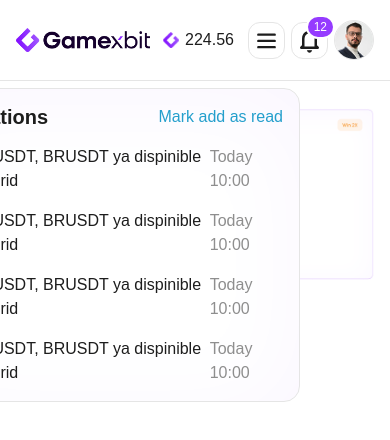
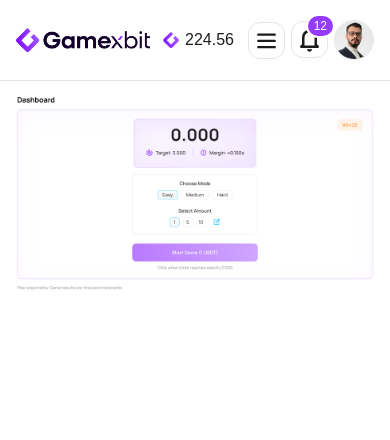
Before and after one commit to szulqarnain/GamexBit, a React (Vite) app: page / in a window 390 px wide. Shown: the top 440 px of the page. Built offline with nearby package versions, Linux system fonts and the light colour scheme.

Commit message:
modals dark mode

```diff
--- a/src/components/Common/header.tsx
+++ b/src/components/Common/header.tsx
@@ -18,7 +18,7 @@ import NotificationModal from "../UserDashboard/Notifications/NotificationModal"
 export default function Header() {
   const { darkMode, toggleDarkMode } = useTheme();
   const [isSidebarOpen, setSidebarOpen] = useState(false);
-  const [isNotiOpen, setIsNotiOpen] = useState(true);
+  const [isNotiOpen, setIsNotiOpen] = useState(false);
 
   useEffect(() => {
     document.body.style.overflow = isSidebarOpen ? "hidden" : "";
@@ -102,6 +102,7 @@ export default function Header() {
           </button>
 
           {/* Notifications */}
+          <div className="relative inline-block">
             <button
               className="relative p-[5px] sm:p-[12px] border-[1px]
               rounded-[12px] sm:rounded-[22px] border-[rgb(var(--border))]
@@ -113,6 +114,10 @@ export default function Header() {
                 12
               </span>
             </button>
+            <AnimatePresence>
+              {isNotiOpen && <NotificationModal />}
+            </AnimatePresence>
+          </div>
 
           {/* ✅ Profile Menu */}
           <ProfileMenu />
@@ -147,7 +152,6 @@ export default function Header() {
         </button>
         <Sidebar variant="mobile" setSidebarOpen={setSidebarOpen} />
       </div>
-      <AnimatePresence>{isNotiOpen && <NotificationModal />}</AnimatePresence>
     </>
   );
 }
--- a/src/components/UserDashboard/Notifications/NotificationModal.tsx
+++ b/src/components/UserDashboard/Notifications/NotificationModal.tsx
@@ -15,7 +15,7 @@ const NotificationModal = () => {
       animate="visible"
       exit="exit"
       transition={{ duration: 0.2, ease: "easeInOut" }}
-      className="border border-[rgb(var(--border))] bg-[rgb(var(--bg-secondary-nrm))] shadow-[inset_0px_16px_100px_0px_rgba(138,33,255,0.04)] absolute right-[90px] top-[88px] z-50 rounded-[16px] text-[rgb(var(--primary-text))] md:w-[522px] w-full p-[16px] flex flex-col gap-[16px]"
+      className="border border-[rgb(var(--border))] bg-[rgb(var(--bg-secondary-nrm))] shadow-[inset_0px_16px_100px_0px_rgba(138,33,255,0.04)] absolute md:right-0 right-[-60px] top-[60px] z-50 rounded-[16px] text-[rgb(var(--primary-text))] md:w-[522px] w-[100vw] p-[16px] flex flex-col gap-[16px] "
     >
       <div className="flex items-center justify-between">
         <p className="text-[20px] font-[700] leading-[24px]">Notifications</p>
```
Lines whose indentation alone changed are shown as unchanged.
